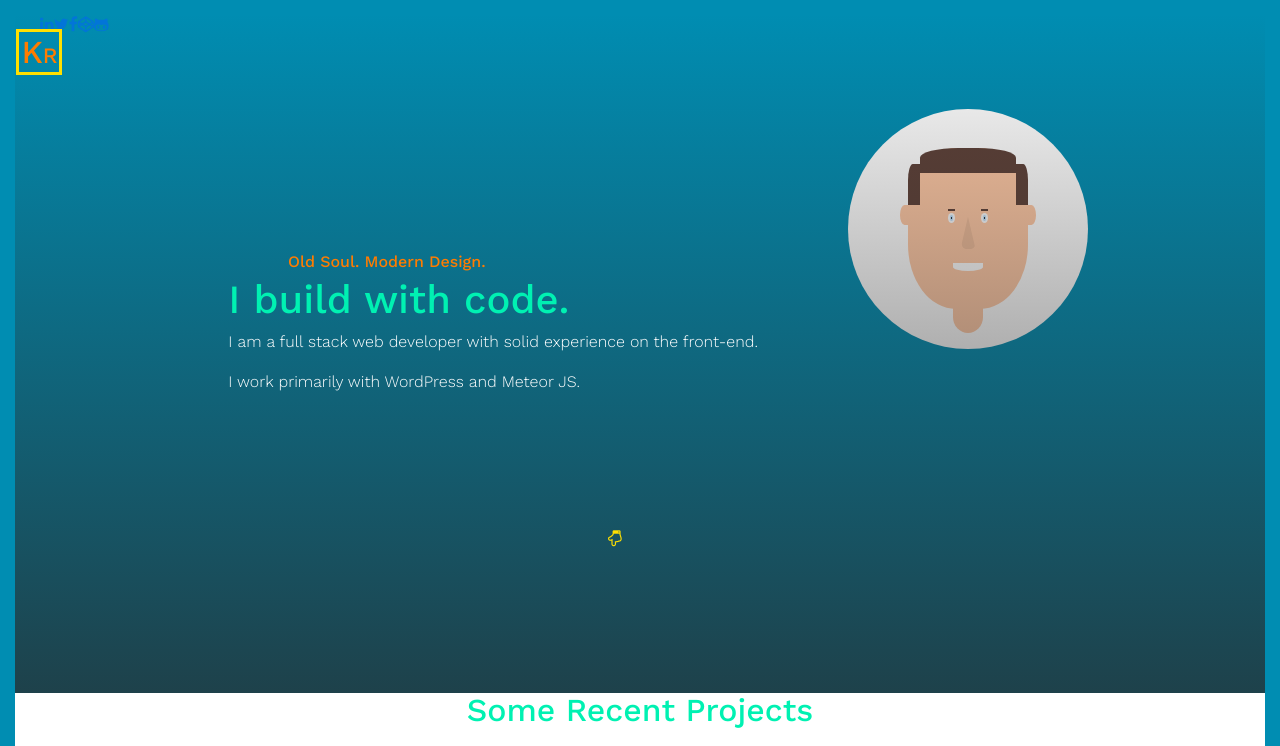
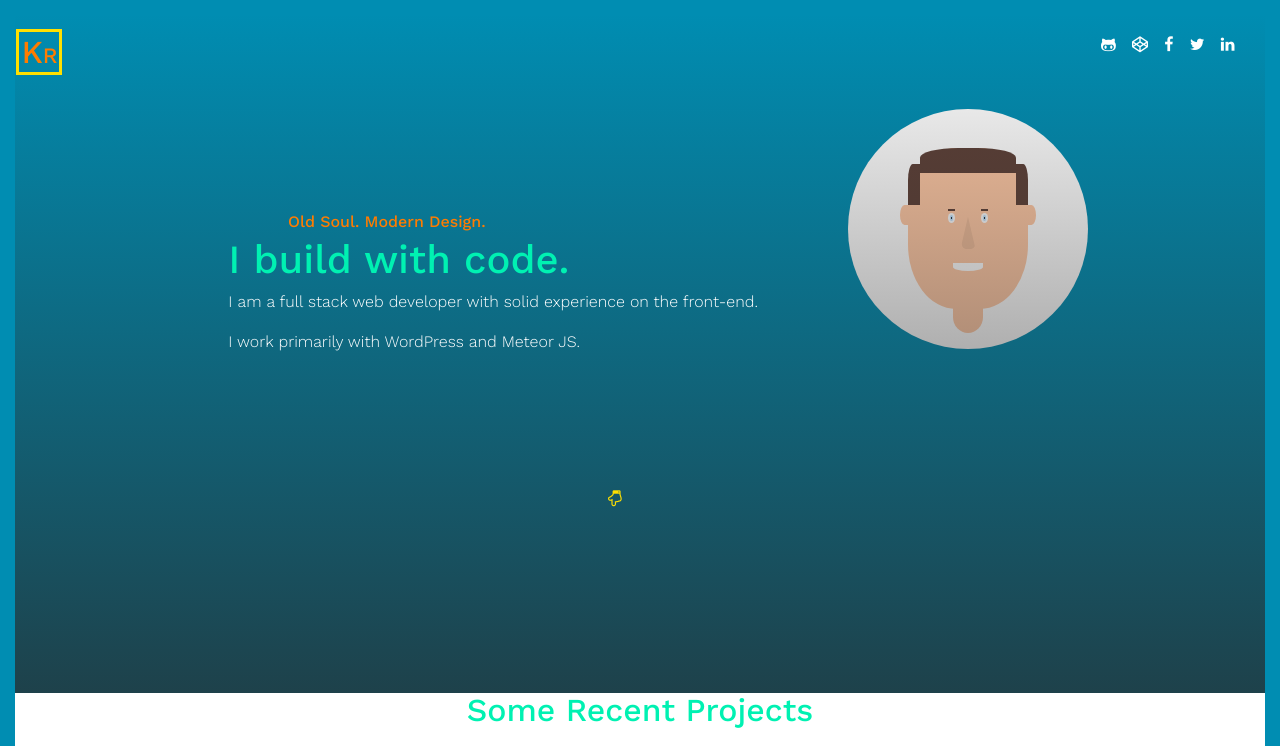
Before and after one commit to kevintrogers/sm-portfolio, a website: page test-index.html in a window 1280 px wide. Shown: the top 746 px of the page. Drawn offline with nearby package versions, Linux system fonts and the light colour scheme.

Commit message:
styled and positioned social link list

```diff
--- a/scss/test-style.scss
+++ b/scss/test-style.scss
@@ -60,13 +60,23 @@ h6{
   padding-left:.075em;
 
 }
+
 #social-links {
-  display: inline;
+  position:absolute;
+  top: 1.25em;
+  right: 2.5em;
+  display:inline;
+
 
 }
 #social-links li {
   display:inline-block;
-  float: right;
+  padding: 0 .35em;
+
+}
+#social-links  i {
+  color: #fff;
+
 }
 section {
   background:$light;
--- a/test-index.html
+++ b/test-index.html
@@ -24,7 +24,7 @@
       <div class='container-fluid'>
 
         <section id='home'>
-          <div class='row'>
+          <div class='row first-row'>
           <div id='personal-logo'>Kr</div>
 
               <ul id='social-links'>
```
Also changed, not shown: css/test-style.css.
